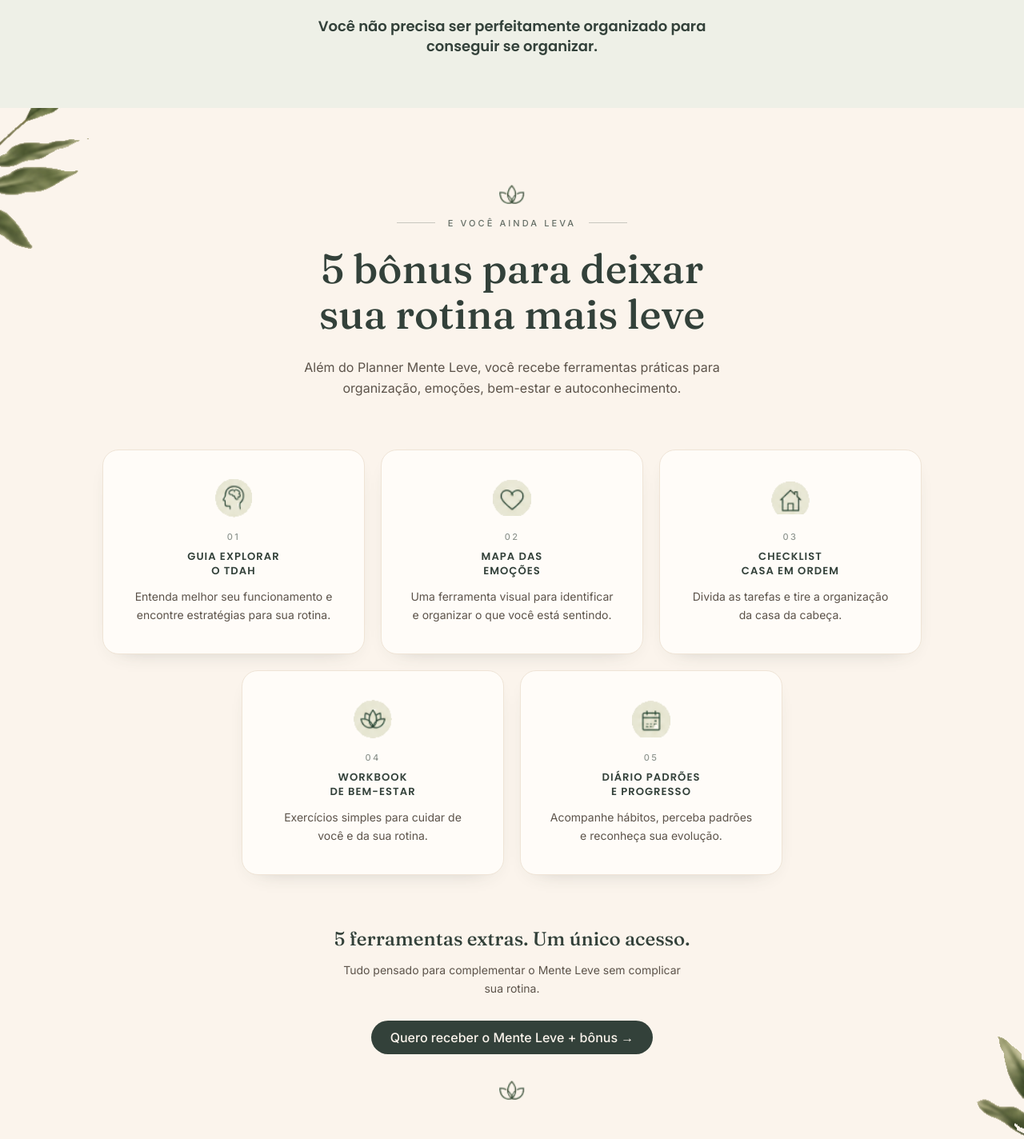
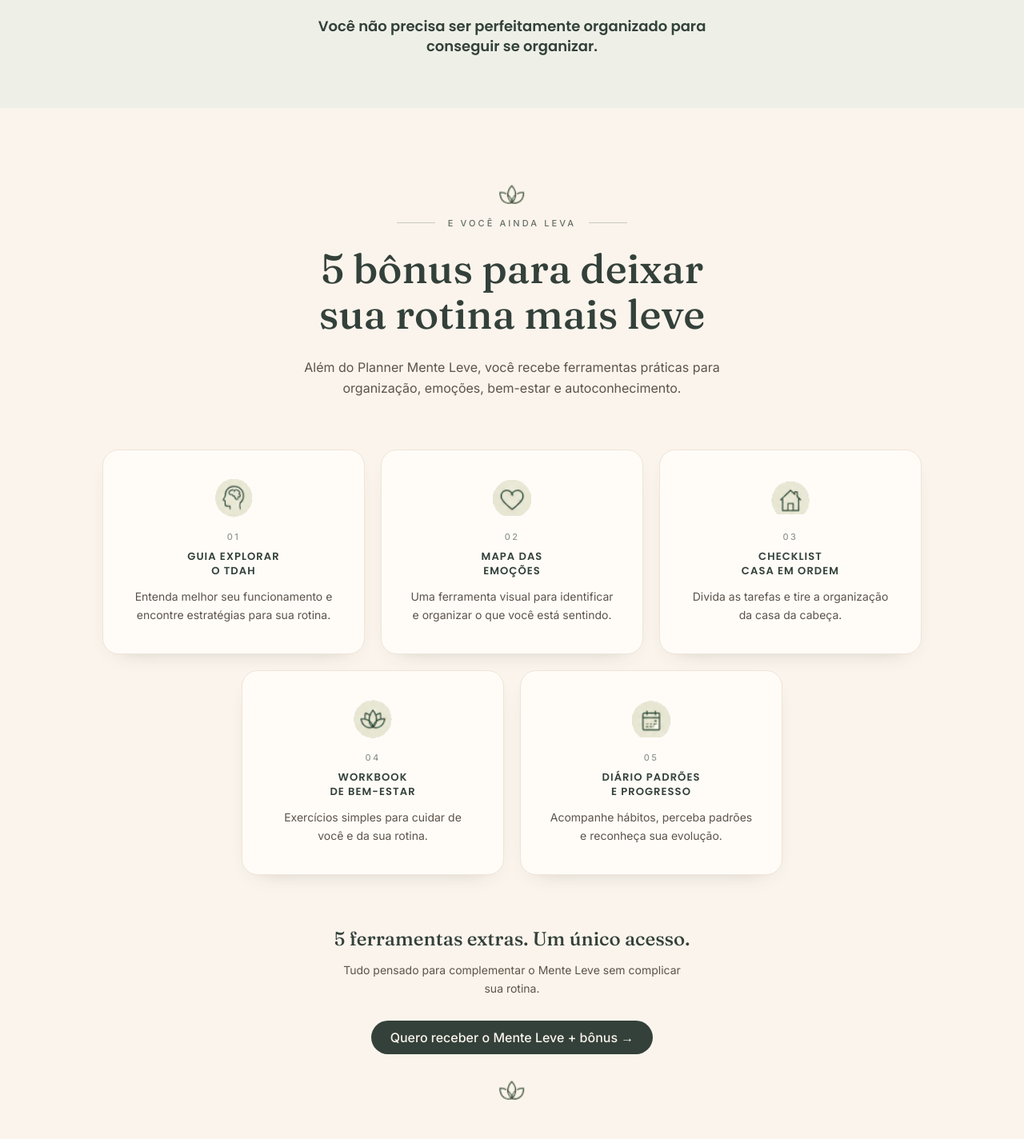
Before and after one commit to bieloliveira3/Mente-leve, a Next.js app: page / in a window 1280 px wide. Shown: the part 4140-5564 px from the top of the page at 80% size. Built offline with nearby package versions, Linux system fonts and the light colour scheme; no server answers.

Commit message:
Remove as plantas decorativas da seção de bônus.
Co-authored-by: go987045 <go987045@gmail.com>

```diff
--- a/src/components/sections/product-section.tsx
+++ b/src/components/sections/product-section.tsx
@@ -22,25 +22,8 @@
 
 export function ProductSection() {
   return (
-    <Section id="bonus" className="relative overflow-hidden bg-background py-16 sm:py-20 lg:py-24">
-      <Image
-        src="/images/bonus/planta-topo.png"
-        alt=""
-        width={105}
-        height={167}
-        unoptimized
-        className="pointer-events-none absolute top-0 left-0 h-32 w-auto sm:h-36 lg:h-44"
-      />
-      <Image
-        src="/images/bonus/planta-base.png"
-        alt=""
-        width={85}
-        height={175}
-        unoptimized
-        className="pointer-events-none absolute right-0 bottom-0 h-32 w-auto sm:h-36 lg:h-44"
-      />
-
-      <div className="relative mx-auto max-w-2xl text-center">
+    <Section id="bonus" className="bg-background py-16 sm:py-20 lg:py-24">
+      <div className="mx-auto max-w-2xl text-center">
         <Image
           src="/images/bonus/marca-lotus.png"
           alt=""
```
Also changed, not shown: public/images/bonus/planta-base.png (deleted), public/images/bonus/planta-topo.png (deleted).
